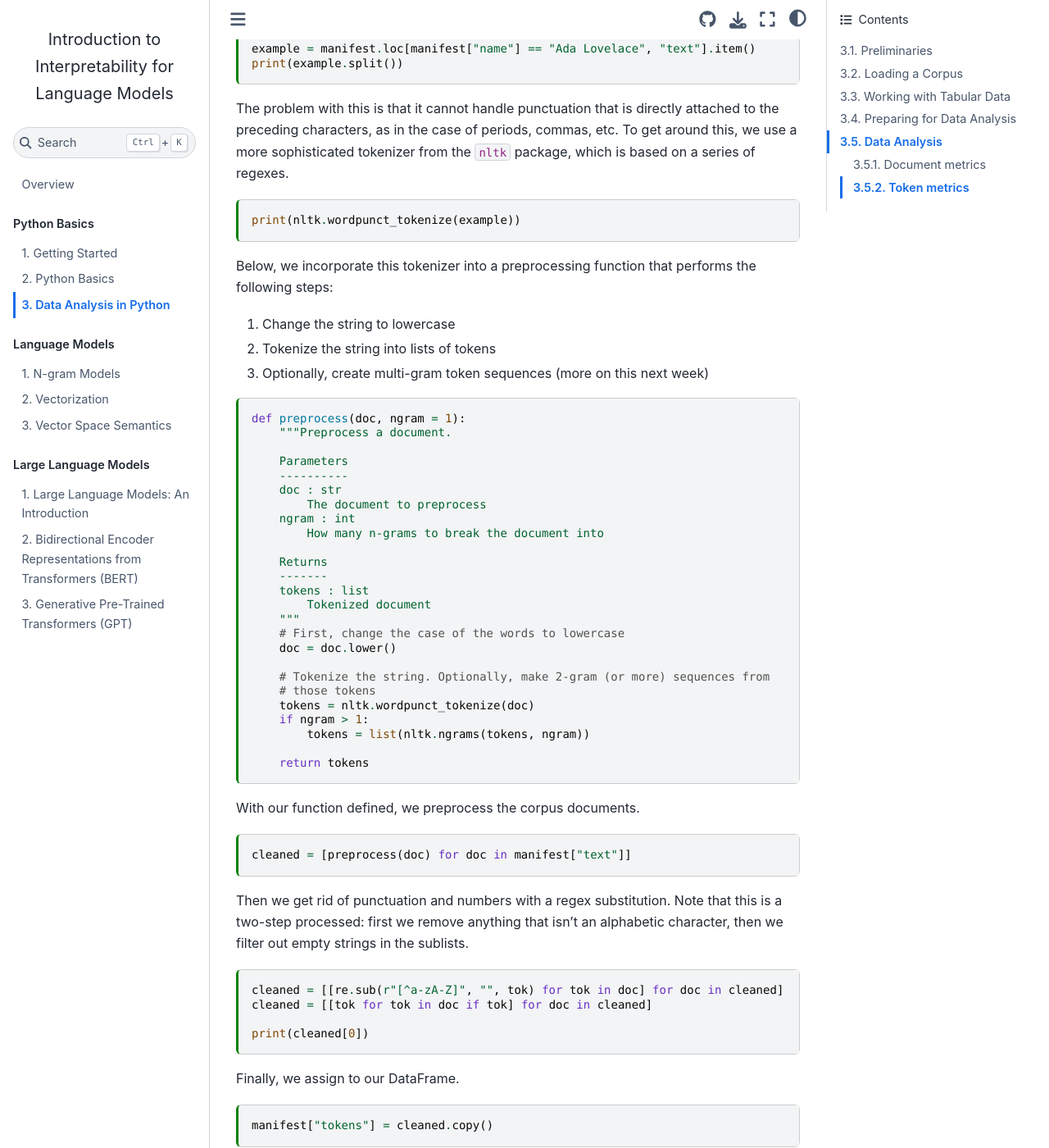
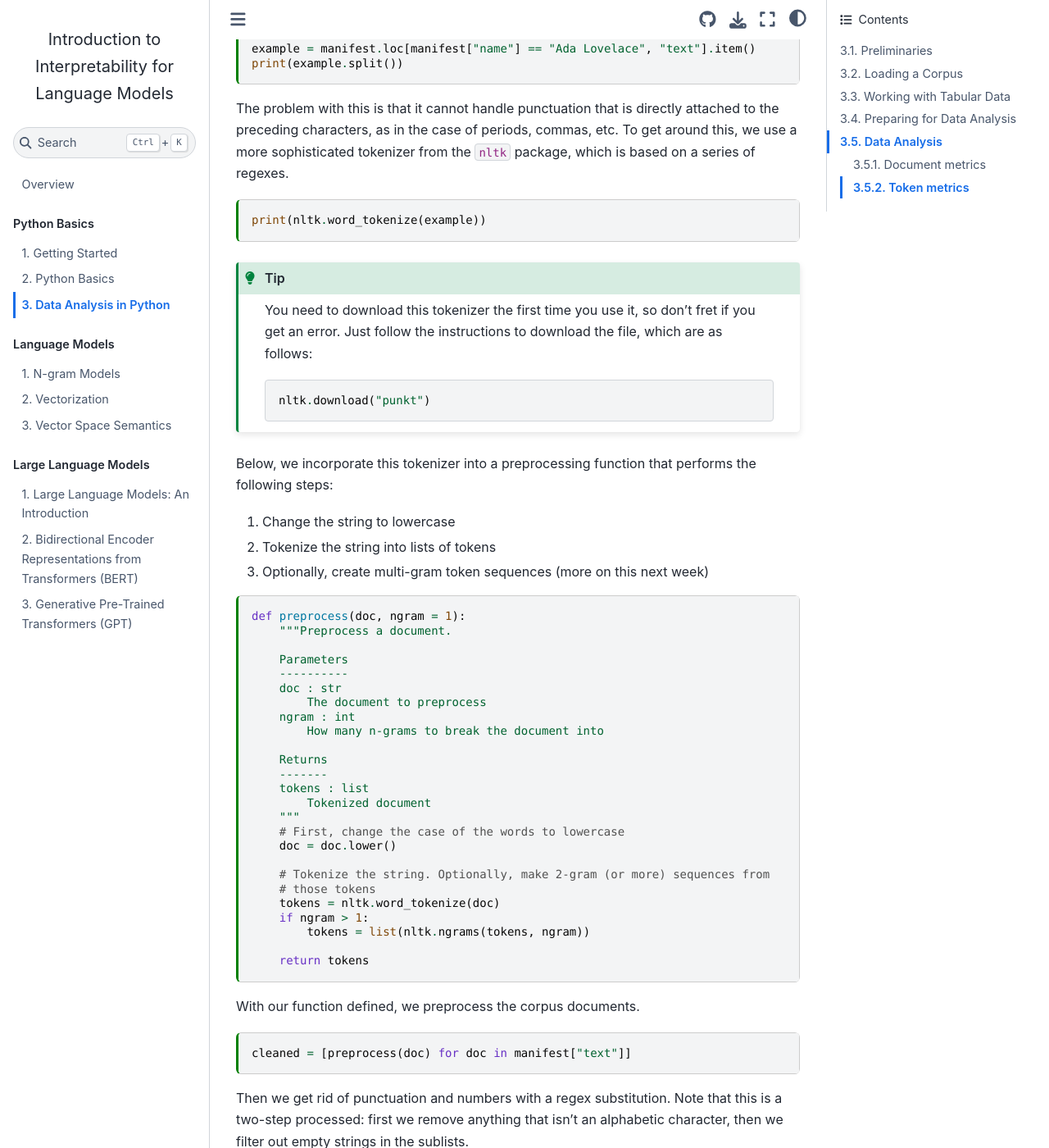
Before and after one commit to t-shoemaker/2024_dtl_lm-interpretability, a Jupyter Book: the page built from chapters/03_data-analysis-basics.md, in a window 1280 px wide and 1400 px high, scrolled down 7169 px. Shown: the whole window at 82% size. Built offline with Jupyter Book 1.0.4 settings and Sphinx 7.4.7 and the Sphinx Book theme 1.1.4, drawn with Linux system fonts in a browser that asks for light colours; some of the changed text lies outside the part shown.

Commit message:
Plotting cleanup and switching to punkt tokenizer

````diff
--- a/chapters/03_data-analysis-basics.md
+++ b/chapters/03_data-analysis-basics.md
@@ -392,8 +392,18 @@
 package, which is based on a series of regexes.
 
 ```{code-cell}
-print(nltk.wordpunct_tokenize(example))
+print(nltk.word_tokenize(example))
 ```
+
+:::{tip}
+You need to download this tokenizer the first time you use it, so don't fret if
+you get an error. Just follow the instructions to download the file, which are
+as follows:
+
+```py
+nltk.download("punkt")
+```
+:::
 
 Below, we incorporate this tokenizer into a preprocessing function that
 performs the following steps:
@@ -423,7 +433,7 @@
 
     # Tokenize the string. Optionally, make 2-gram (or more) sequences from
     # those tokens
-    tokens = nltk.wordpunct_tokenize(doc)
+    tokens = nltk.word_tokenize(doc)
     if ngram > 1:
         tokens = list(nltk.ngrams(tokens, ngram))
 
@@ -480,12 +490,11 @@
     if variable not in data.columns:
         raise ValueError(variable, "not in data")
 
-    # Create a figure with an axis
-    fig, ax = plt.subplots(figsize = figsize)
-
-    # Put a graph on that axis, then set some features
+    # Create a figure with a plot in it, then add labels
+    plt.figure(figsize = figsize)
     g = sns.histplot(data = data, x = variable)
-    g.set(title = title, xlabel = xlabel, ylabel = "Count");
+    g.set(title = title, xlabel = xlabel, ylabel = "Count")
+    plt.show()
 ```
 
 
@@ -635,10 +644,9 @@
 
 ```{code-cell}
 N = 1000
-fig, ax = plt.subplots(figsize = (15, 5))
-g = sns.scatterplot(
-    data = token_freq[:N], x = "tokens", y = "count", ax = ax
-)
+
+plt.figure(figsize = (15, 5))
+g = sns.scatterplot(data = token_freq[:N], x = "tokens", y = "count")
 g.set(xlabel = "Tokens", ylabel = "Token counts", title = f"Top {N:,} Tokens")
 plt.xticks(rotation = 90, ticks = range(0, N, 25))
 plt.show()
@@ -660,11 +668,9 @@
 Now we plot on a line plot.
 
 ```{code-cell}
-fig, ax = plt.subplots(figsize = (15, 5))
+plt.figure(figsize = (15, 5))
 g = sns.lineplot(sampled, x = "tokens", y = "count")
-g.set(
-    xlabel = "Tokens", ylabel = "Count", title = f"Sampled (N = {N:,}) Tokens"
-)
+g.set(xlabel = "Tokens", ylabel = "Count", title = f"{N:,} Sampled Tokens")
 plt.xticks(rotation = 90, ticks = range(0, N, 500))
 plt.show()
 ```
````
